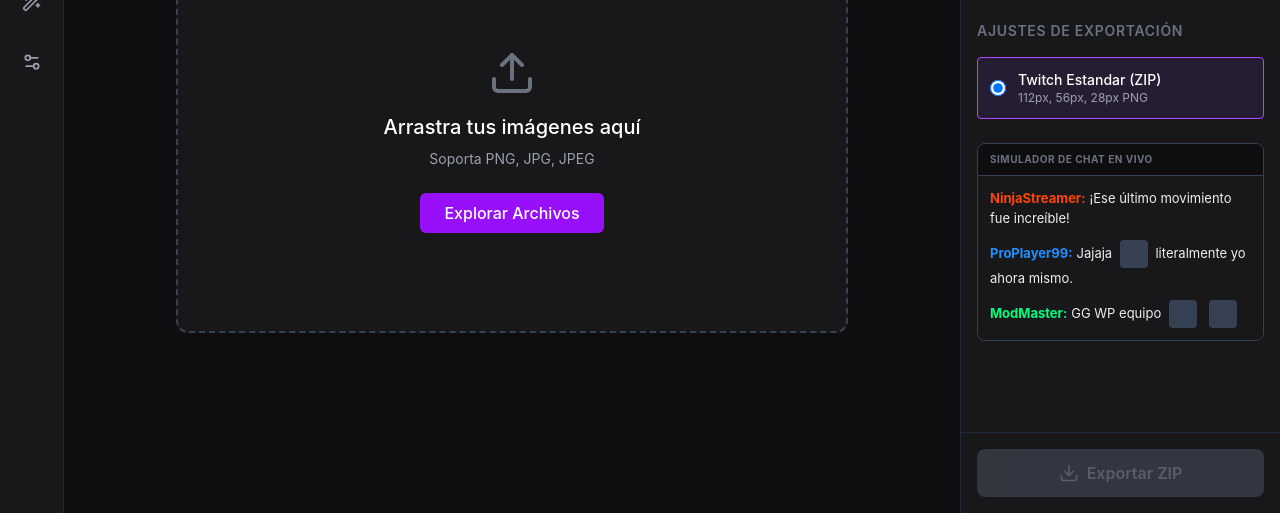
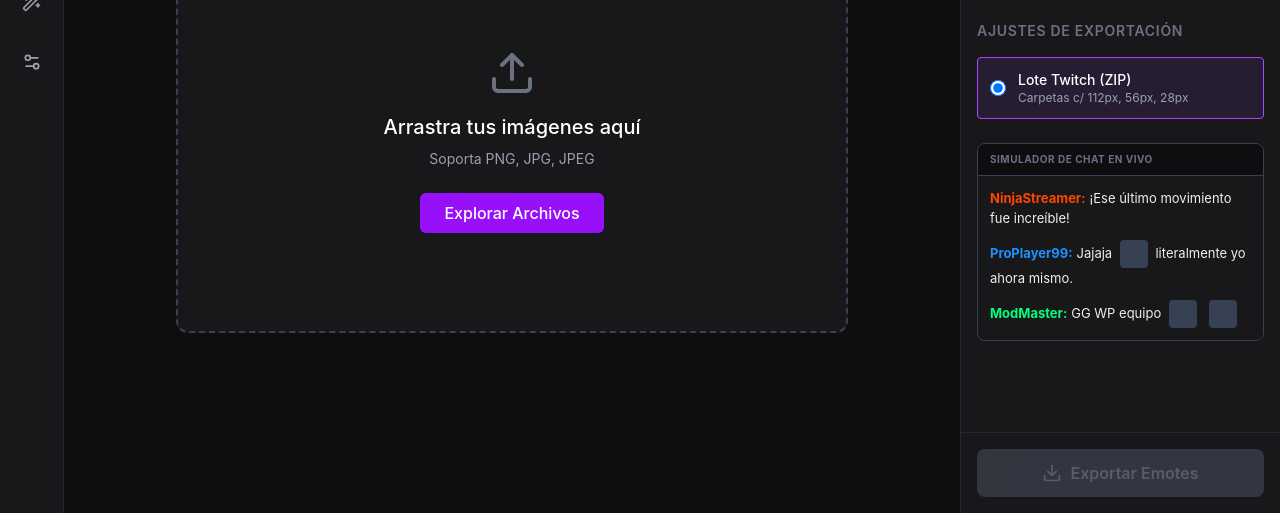
Before and after one commit to LavenderEdit/emote-optimizer, a React (Vite) app: page / in a window 1280 px wide. Shown: the part 287-800 px from the top of the page. Built offline with nearby package versions, Linux system fonts and the light colour scheme.

Commit message:
Update SidebarRight component to include totalItems prop and adjust export button logic and labels

```diff
--- a/src/components/workspace/SidebarRight.jsx
+++ b/src/components/workspace/SidebarRight.jsx
@@ -3,7 +3,7 @@ import { Download, Loader2 } from 'lucide-react';
 import PreviewBox from '../ui/PreviewBox';
 import ChatSimulator from '../ui/ChatSimulator';
 
-export default function SidebarRight({ theme, processedImage, onExport, isExporting }) {
+export default function SidebarRight({ theme, processedImage, onExport, isExporting, totalItems }) {
     return (
         <aside className={`w-80 flex flex-col border-l ${theme === 'dark' ? 'border-gray-800 bg-[#18181b]' : 'border-gray-300 bg-white'}`}>
             <div className="p-4 flex-1 overflow-y-auto">
@@ -25,8 +25,8 @@ export default function SidebarRight({ theme, processedImage, onExport, isExport
                     <label className={`flex items-center p-3 rounded border cursor-pointer transition-colors ${theme === 'dark' ? 'border-purple-500 bg-purple-500/10' : 'border-purple-500 bg-purple-50'}`}>
                         <input type="radio" name="format" defaultChecked className="mr-3 text-purple-600 focus:ring-purple-500 h-4 w-4" />
                         <div className="flex-1">
-                            <p className="font-medium text-sm">Twitch Estandar (ZIP)</p>
-                            <p className={`text-xs ${theme === 'dark' ? 'text-gray-400' : 'text-gray-500'}`}>112px, 56px, 28px PNG</p>
+                            <p className="font-medium text-sm">Lote Twitch (ZIP)</p>
+                            <p className={`text-xs ${theme === 'dark' ? 'text-gray-400' : 'text-gray-500'}`}>Carpetas c/ 112px, 56px, 28px</p>
                         </div>
                     </label>
                 </div>
@@ -38,16 +38,16 @@ export default function SidebarRight({ theme, processedImage, onExport, isExport
             <div className={`p-4 border-t ${theme === 'dark' ? 'border-gray-800' : 'border-gray-300'}`}>
                 <button
                     onClick={onExport}
-                    disabled={!processedImage || isExporting}
-                    className={`w-full py-3 rounded-lg flex items-center justify-center gap-2 font-semibold transition-all ${processedImage && !isExporting
-                            ? 'bg-purple-600 hover:bg-purple-700 text-white shadow-lg hover:shadow-purple-500/20 cursor-pointer'
-                            : 'bg-gray-600 text-gray-400 cursor-not-allowed opacity-50'
+                    disabled={totalItems === 0 || isExporting}
+                    className={`w-full py-3 rounded-lg flex items-center justify-center gap-2 font-semibold transition-all ${totalItems > 0 && !isExporting
+                        ? 'bg-purple-600 hover:bg-purple-700 text-white shadow-lg hover:shadow-purple-500/20 cursor-pointer'
+                        : 'bg-gray-600 text-gray-400 cursor-not-allowed opacity-50'
                         }`}
                 >
                     {isExporting ? (
-                        <><Loader2 size={20} className="animate-spin" /> Procesando...</>
+                        <><Loader2 size={20} className="animate-spin" /> Empaquetando ZIP...</>
                     ) : (
-                        <><Download size={20} /> Exportar ZIP</>
+                        <><Download size={20} /> Exportar {totalItems > 0 ? totalItems : ''} Emotes</>
                     )}
                 </button>
             </div>
```
